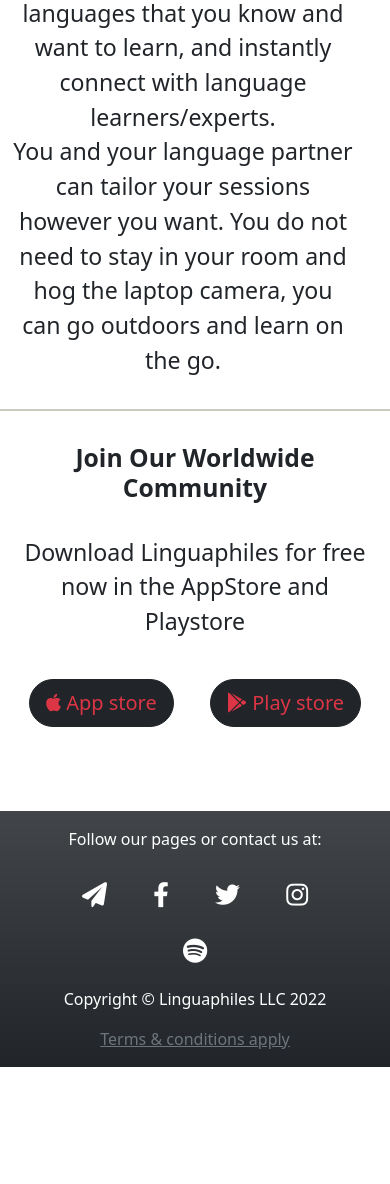
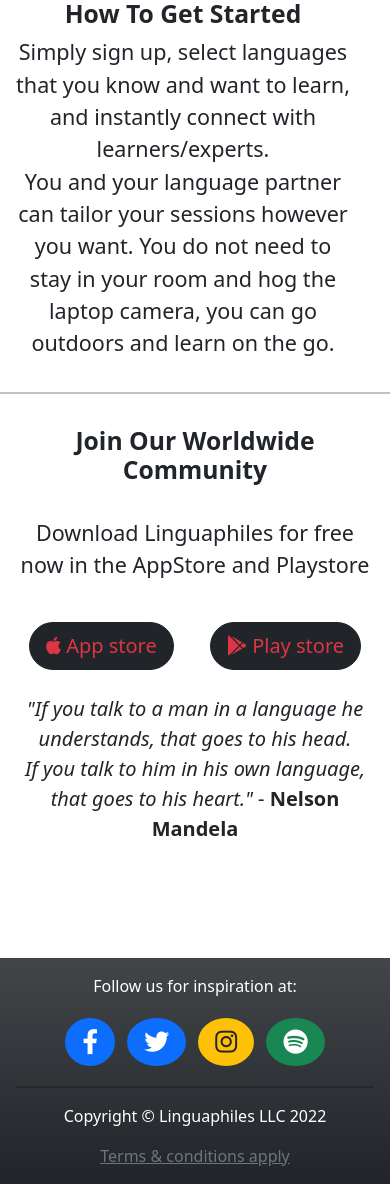
Before and after one commit to rindo57/langx, a Flask app: page / in a window 390 px wide. Shown: the part 1633-2817 px from the top of the page. Before the commit the page ends 2700 px from the top, so only its background shows below. Run offline with Flask 2, Linux system fonts and the light colour scheme.

Commit message:
Added dummy users + styling templates while checking for responsiveness

```diff
--- a/app.py
+++ b/app.py
@@ -110,9 +110,14 @@
     # The app user has to be logged in to access this profile page
     @login_required
     def profile():
+        profile= current_user
+        if request.args.get('id'):
+            user_id = int(request.args.get('id'))
+            user = AppUser.query.get(user_id)
+            profile= user
         profile_pic = url_for('static', filename='profile_pics/' + current_user.profile_pic)
         return render_template('profile.html', title='Profile', profile_pic = profile_pic,
-        map_key=os.getenv('GOOGLE_MAPS_API_KEY', 'GOOGLE_MAPS_API_KEY_WAS_NOT_SET?!'))
+        profile=profile, map_key=os.getenv('GOOGLE_MAPS_API_KEY', 'GOOGLE_MAPS_API_KEY_WAS_NOT_SET?!'))
 
     @app.route("/news", methods=['GET'])
     @login_required
@@ -152,9 +157,12 @@
             #print('Update form validated')
             current_user.firstname = form.firstname.data
             current_user.lastname = form.lastname.data
+
+            # Converting the languages list to strings using the join method
             current_user.fluent_languages = ', '.join(form.fluent_languages.data)
             current_user.other_languages = ', '.join(form.other_languages.data)
             current_user.interests = form.interests.data
+
             current_user.lookup_address = form.lookup_address.data
             current_user.coord_latitude = form.coord_latitude.data
             current_user.coord_longitude = form.coord_longitude.data
--- a/static/main.css
+++ b/static/main.css
@@ -11,8 +11,8 @@
 }
 
 #homePagePic {
-    background-image: url(https://res.cloudinary.com/dxxysm630/image/upload/v1647447728/Language3_gxr2i4.jpg);
-    height:60vh;
+    background-image: url(https://res.cloudinary.com/dxxysm630/image/upload/w_1000,ar_16:9,c_fill,g_auto,e_sharpen/v1647279704/Language_bkiru2.jpg);
+    height: 75vh;
     background-repeat: no-repeat;
     background-size: cover;
     opacity: 100%;
@@ -23,21 +23,13 @@
     box-shadow: 0 10px 20px rgba(0,0,0,0.19), 0 6px 6px rgba(0,0,0,0.23);
 }
 
-hr {border-top: 2px solid rgb(48, 47, 3);}
+hr {border-top: 2px solid rgb(12, 12, 2);}
 
 .form-check .form-check-input {float: none;}
-
-@media screen and (max-width: 728px) {
-    #register-form {
-        width: 100%;
-    }
-}
 
 footer {
     position: absolute;
     bottom: 0;
 }
 
-#terms:hover > a {
-   color: yellow;
-}
+#social-media a {border-radius: 50%;}
--- a/static/map.js
+++ b/static/map.js
@@ -249,7 +249,11 @@
   // Show popup for the clicked marker
   selectedMarkerPopup = new Popup(
     selectedMarker.position,
-    "<a href='/detail?id="+selectedMarker.profile.id + "'>" +selectedMarker.profile.description + "</a>"
+    "<a href='/profile?id= " +
+    selectedMarker.profile.id + "'>" +
+    selectedMarker.profile.firstname + " " +
+    selectedMarker.profile.lastname +
+    "</a>"
   );
   selectedMarkerPopup.setMap(map);
 }
--- a/templates/base.html
+++ b/templates/base.html
@@ -8,8 +8,11 @@
     <!-- Bootstrap CSS -->
     <link href="https://cdn.jsdelivr.net/npm/bootstrap@5.0.2/dist/css/bootstrap.min.css" rel="stylesheet" integrity="sha384-EVSTQN3/azprG1Anm3QDgpJLIm9Nao0Yz1ztcQTwFspd3yD65VohhpuuCOmLASjC" crossorigin="anonymous">
 
-    <!--Main CSS -->
+    <!-- Main CSS -->
     <link rel="stylesheet" type="text/css" href="{{ url_for('static', filename='main.css') }}">
+
+    <!-- Map.CSS -->
+    <link rel="stylesheet" type="text/css" href="{{ url_for('static', filename='map.css') }}">
 
     <!-- Google Fonts -->
     <link rel="preconnect" href="https://fonts.googleapis.com">
--- a/templates/home.html
+++ b/templates/home.html
@@ -3,36 +3,36 @@
 {% include 'partials/navbar.html'%}
     <!-- Main content -->
     <main>
-        <div class="img-fluid mt-1 mb-0 border border-dark" id="homePagePic">
+        <div class="img-fluid mt-1 mb-0 border" id="homePagePic">
             <!--Insert Welcome Image With Greetings From Various Languages-->
         </div>
         <hr>
         <div class="container-fluid m-0">
             <div class="row text-center">
-                <div class="col-sm-6 d-flex flex row justify-content-center">
+                <div class="col-md-6 d-flex flex row justify-content-center">
                     <h2 class="text-capitalize fw-bolder">Connecting language learners</h2>
-                    <p class="fs-3">
+                    <p class="fs-4">
                     Linguaphiles is a social network to learn languages and meet people.
                     Get the opportunity to instantly interact with native speakers nearby.
                     who will teach you their language, while you teach them yours.
                     </p>
                 </div>
-                <div class="col-sm-6">
-                    <img class="img-fluid rounded border border-dark" src="https://res.cloudinary.com/dxxysm630/image/upload/v1647446549/Language2_ajbf5d.jpg" alt="list of languages in yellow notes">
+                <div class="col-md-6">
+                    <img class="img-fluid rounded border border-dark" src="https://res.cloudinary.com/dxxysm630/image/upload/v1646409405/learners_zinncu.jpg" alt="phone leaning on different language dictionaries on a desk">
                 </div>
             </div>
         </div>
         <hr>
-        <div class="container-fluid m-0">
+        <div class="container-fluid m-0 fs-0">
             <div class="row text-center">
-                <div class="col-sm-6">
-                    <img class="img-fluid rounded border border-dark" src="https://res.cloudinary.com/dxxysm630/image/upload/v1647256464/connection_i6cvcj.jpg" alt="Lady on the street using her phone">
+                <div class="col-md-6">
+                    <img class="img-fluid rounded border border-dark" src="https://res.cloudinary.com/dxxysm630/image/upload/c_scale,h_303,w_568/v1649424750/Language2_pk9ubl.jpg" alt="Lady on the street using her phone">
                 </div>
-                <div class="col-sm-6 d-flex flex row justify-content-center">
+                <div class="col-md-6 d-flex flex row justify-content-center">
                     <h2 class="text-capitalize fw-bolder">How to get started</h2>
-                    <p class="fs-3">
+                    <p class="fs-4">
                     Simply sign up, select languages that you know and want to learn,
-                    and instantly connect with language learners/experts.
+                    and instantly connect with learners/experts.
                     <br>
                     You and your language partner can tailor your sessions however you want.
                     You do not need to stay in your room and hog the laptop camera,
@@ -43,9 +43,14 @@
         <hr>
         <div class="container-fluid text-center">
             <h2 class="text-capitalize fw-bolder p-3">Join our worldwide community</h2>
-            <p class="fs-3 p-2">Download Linguaphiles for free now in the AppStore and Playstore</p>
+            <p class="fs-4 p-2">Download Linguaphiles for free now in the AppStore and Playstore</p>
             <a class="btn btn-dark btn-lg rounded-pill text-danger font-weight-light m-3" href="http://www.apple.com/de/store" target="_blank"><i class="fa-brands fa-apple"></i> App store</a>
             <a class="btn btn-dark btn-lg rounded-pill text-danger font-weight-light m-3" href="http://play.google.com/store" target="_blank"><i class="fa-brands fa-google-play"></i> Play store</a>
+            <blockquote class="fs-5 mt-2">
+                <i>"If you talk to a man in a language he understands, that goes to his head.
+                <br>
+                If you talk to him in his own language, that goes to his heart."</i> - <b>Nelson Mandela</b>
+            </blockquote>
         </div>
     </main>
 {% block footer %}
--- a/templates/login.html
+++ b/templates/login.html
@@ -4,7 +4,7 @@
 {% include 'partials/messages.html'%}
     <!-- Flash message for accounted created -->
     <!-- Login Form -->
-    <div class="container rounded border border-dark border border-1 text-center w-50 my-5 bg-light" id="login-form">
+    <div class="container rounded border border-dark border border-1 text-center my-5 bg-light" id="login-form">
         <form class="row" method="POST" action="" novalidate>
             <!-- Adds the CSRF token-->
             {{  form.hidden_tag() }}
--- a/templates/partials/footer.html
+++ b/templates/partials/footer.html
@@ -1,19 +1,9 @@
 <footer class="bg-dark p-3 bg-gradient container-fluid text-center text-white">
-    <p>Follow our pages or contact us at:</p>
+    <p>Follow us for inspiration at:</p>
     <div class="container" id="social-media">
-          <!-- Email -->
-        <a
-        class="btn btn-link btn-floating btn-lg text-white m-1"
-        href="https://www.wikipedia.org"
-        target="_blank"
-        role="button"
-        data-mdb-ripple-color="white"
-        ><i class="fa-solid fa-paper-plane fa-lg"></i>
-          </a>
-
           <!-- Facebook -->
         <a
-             class="btn btn-link btn-floating btn-lg text-white m-1"
+             class="btn btn-link btn-floating btn-lg text-white m-1 bg-primary"
              href="https://www.facebook.com"
              target="_blank"
              role="button"
@@ -23,7 +13,7 @@
 
           <!-- Twitter -->
         <a
-             class="btn btn-link btn-floating btn-lg text-white m-1"
+             class="btn btn-link btn-floating btn-lg text-white m-1 bg-primary"
              href="https://twitter.com"
              target="_blank"
              role="button"
@@ -33,7 +23,7 @@
 
           <!-- Instagram -->
         <a
-             class="btn btn-link btn-floating btn-lg text-white m-1"
+             class="btn btn-link btn-floating btn-lg text-dark fw-bolder m-1 bg-warning"
              href="https://www.Instagram.com"
              target="_blank"
              role="button"
@@ -43,7 +33,7 @@
 
           <!-- Spotify -->
         <a
-            class="btn btn-link btn-floating btn-lg text-white m-1"
+            class="btn btn-link btn-floating btn-lg text-white m-1 bg-success"
             href="https://www.spotify.com"
             target="_blank"
             role="button"
@@ -51,6 +41,7 @@
             ><i class="fa-brands fa-spotify fa-lg"></i
         ></a>
     </div>
+    <hr>
     <p class="mt-2">Copyright &copy; Linguaphiles LLC 2022</p>
     <a class="text-muted" href="http://www.termify.io" target="_blank" id="terms">  Terms & conditions apply</a>
 </footer>
--- a/templates/register.html
+++ b/templates/register.html
@@ -1,9 +1,11 @@
 {% extends 'base.html' %}
+<!--Main CSS -->
+<link rel="stylesheet" type="text/css" href="{{ url_for('static', filename='main.css') }}">
 {% block body %}
 {% include '/partials/navbar.html' %}
 {% include 'partials/messages.html'%}
     <!-- Registration Form -->
-    <div class="container rounded border border-dark border border-1 my-4 text-center bg-light w-50" id="register-form">
+    <div class="container rounded border border-dark border border-1 my-4 text-center bg-light" id="register-form">
         <form class="row g-3" method="POST" action="" novalidate>
             <!-- Adds the CSRF token-->
             {{  form.hidden_tag() }}
```
Also changed, not shown: templates/news.html (+10 -7 lines), templates/profile.html (+6 -6 lines), static/profile_pics/239050993f8921f9.jpg (added), static/profile_pics/37a7e32504774c76.jpg (added), static/profile_pics/7dc6b64ad5acfd86.jpg (added), static/profile_pics/Mata.jpg (added), static/profile_pics/f1aba7c37c4edf92.jpg (added).
